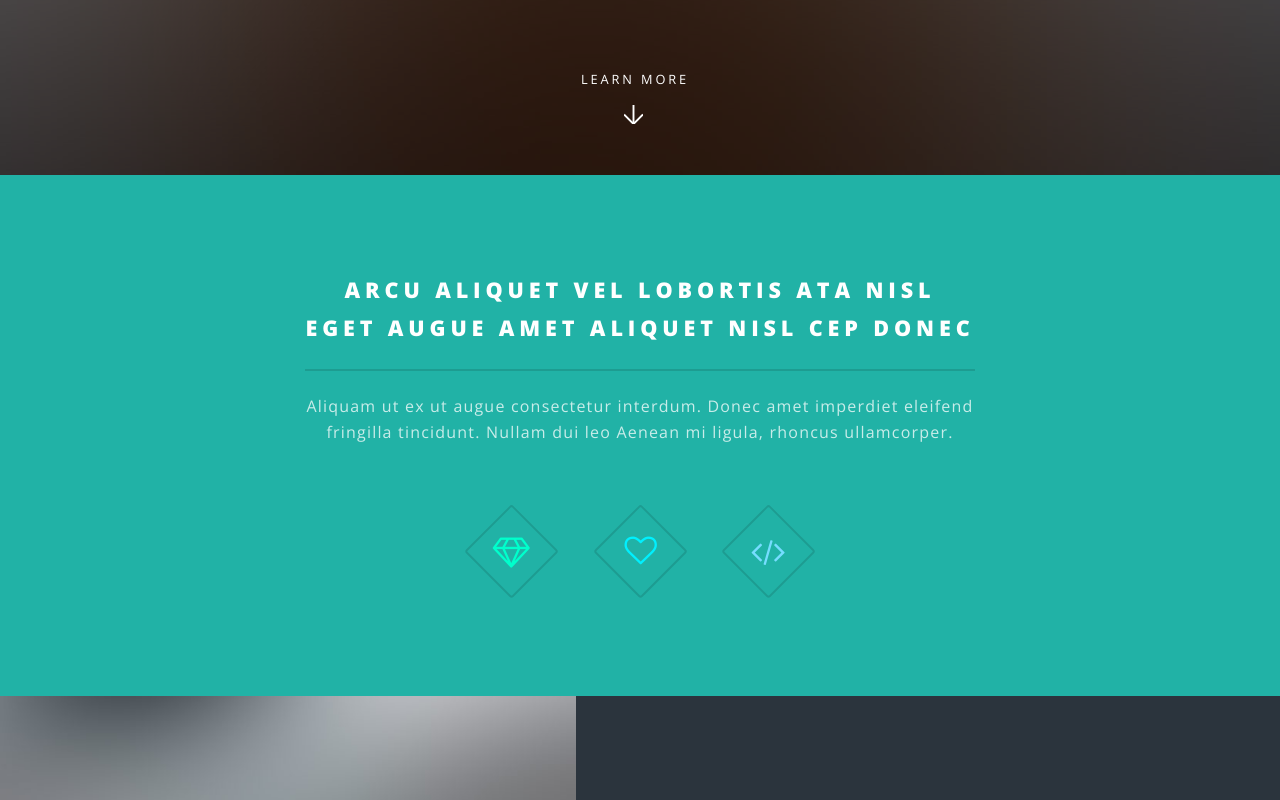
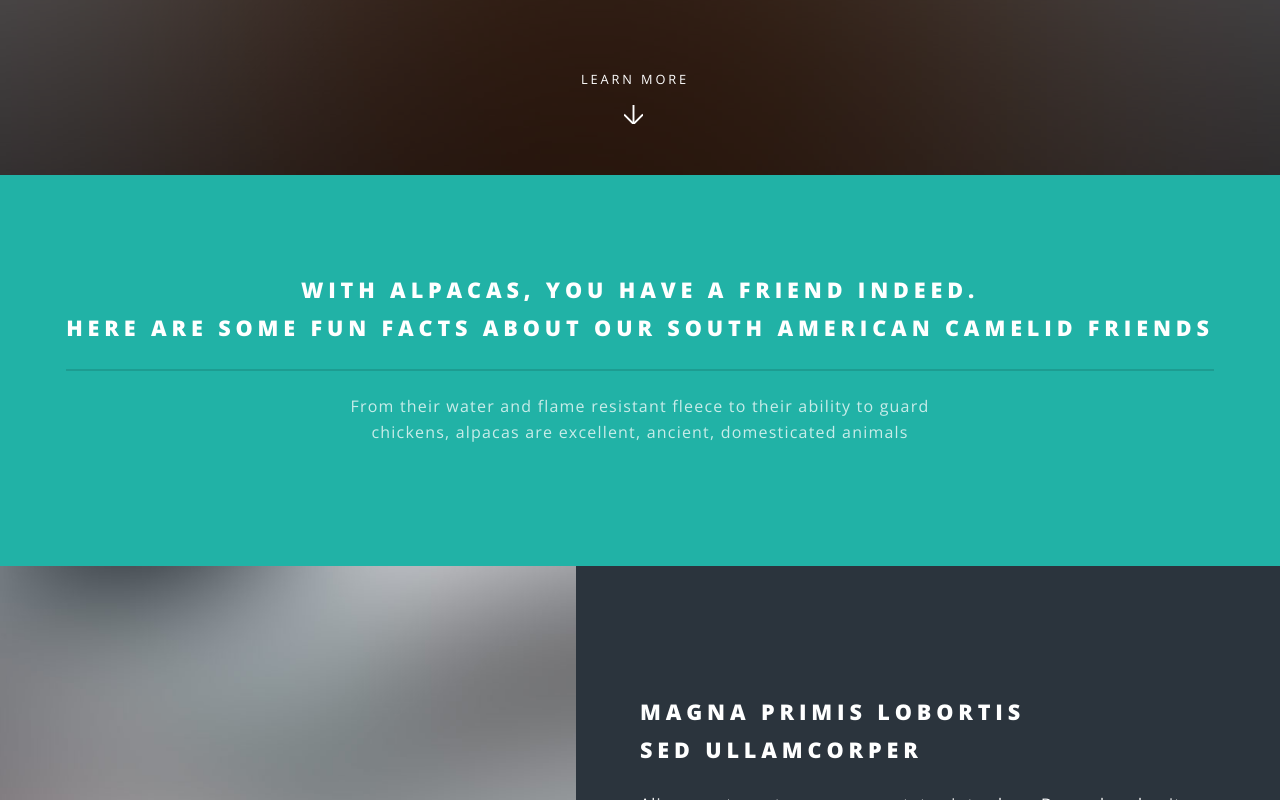
Before and after one commit to DamnGoodMeh/Spectral-Alpacas, a plain HTML site: page index.html in a window 1280 px wide. Shown: the part 625-1425 px from the top of the page. Drawn offline with nearby package versions, Linux system fonts and the light colour scheme.

Commit message:
Changes to section one

```diff
--- a/index.html
+++ b/index.html
@@ -60,16 +60,11 @@
 					<section id="one" class="wrapper style1 special">
 						<div class="inner">
 							<header class="major">
-								<h2>Arcu aliquet vel lobortis ata nisl<br />
-								eget augue amet aliquet nisl cep donec</h2>
-								<p>Aliquam ut ex ut augue consectetur interdum. Donec amet imperdiet eleifend<br />
-								fringilla tincidunt. Nullam dui leo Aenean mi ligula, rhoncus ullamcorper.</p>
+								<h2>With Alpacas, you have a friend indeed.<br />Here are some fun facts about our South
+								American Camelid friends</h2>
+								<p>From their water and flame resistant fleece to their ability to guard <br />chickens,
+								alpacas are excellent, ancient, domesticated animals</p>
 							</header>
-							<ul class="icons major">
-								<li><span class="icon fa-diamond major style1"><span class="label">Lorem</span></span></li>
-								<li><span class="icon fa-heart-o major style2"><span class="label">Ipsum</span></span></li>
-								<li><span class="icon fa-code major style3"><span class="label">Dolor</span></span></li>
-							</ul>
 						</div>
 					</section>
 
```
